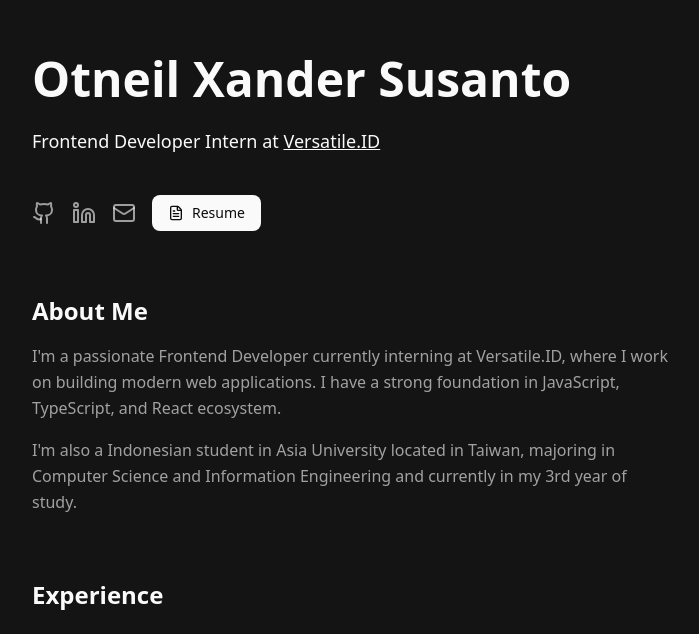
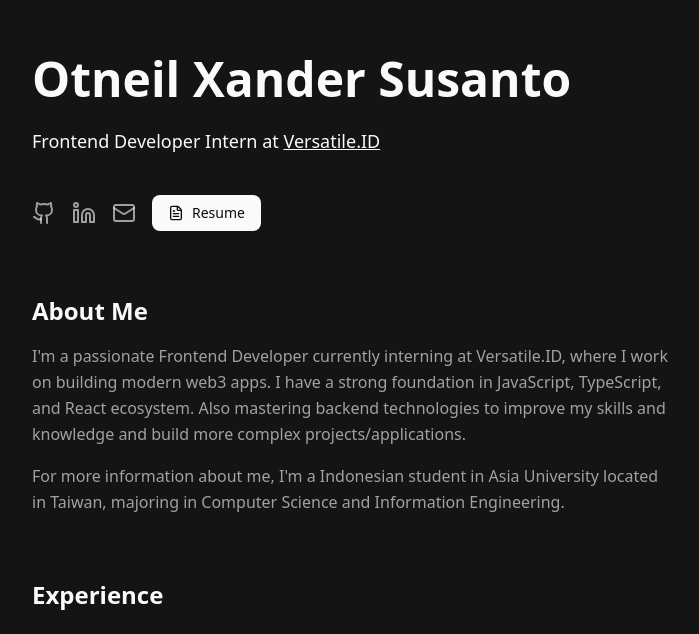
Before and after one commit to nielderto/web-portofolio, a Next.js app: page / in a window 1280 px wide. Shown: the part 113-747 px from the top of the page, without its empty margins (288-987 px from the left). Built offline with nearby package versions, Linux system fonts and the light colour scheme.

Commit message:
minor improvements

```diff
--- a/components/Portofolio.tsx
+++ b/components/Portofolio.tsx
@@ -314,13 +314,13 @@ export default function Portofolio() {
         >
           <p>
             I&apos;m a passionate Frontend Developer currently interning at Versatile.ID,
-            where I work on building modern web applications. I have a strong foundation
-            in JavaScript, TypeScript, and React ecosystem.
+            where I work on building modern web3 apps. I have a strong foundation
+            in JavaScript, TypeScript, and React ecosystem. Also mastering backend technologies to
+            improve my skills and knowledge and build more complex projects/applications.
           </p>
           <p>
-            I&apos;m also a Indonesian student in Asia University located in Taiwan,
-            majoring in Computer Science and Information Engineering and currently in
-            my 3rd year of study.
+            For more information about me, I&apos;m a Indonesian student in Asia University located in Taiwan,
+            majoring in Computer Science and Information Engineering.
           </p>
         </motion.div>
       </motion.section>
@@ -399,7 +399,6 @@ export default function Portofolio() {
           variants={fadeInUp}
           transition={{ duration: 0.5, delay: 0.1 }}
         >
-          <div className="flex flex-col md:flex-row md:items-start md:justify-between gap-4">
           <div className="flex items-start gap-4">
             <div className="flex-shrink-0 w-14 h-14 rounded-lg bg-white flex items-center justify-center p-2">
               <Image
@@ -410,15 +409,13 @@ export default function Portofolio() {
                 className="object-contain"
               />
             </div>
-              <div className="space-y-1">
+            <div className="flex-1 space-y-1">
+              <div className="flex flex-col md:flex-row md:items-center md:justify-between gap-1">
                 <h3 className="text-xl font-semibold">Asia University</h3>
-                <p className="text-muted-foreground">Bachelor of Computer Science and Information Engineering</p>
-                <p className="text-sm text-muted-foreground md:hidden">2023 - 2027</p>
+                <span className="text-sm text-muted-foreground">2023 - 2027</span>
               </div>
+              <p className="text-muted-foreground text-sm">Bachelor of Computer Science and Information Engineering</p>
             </div>
-            <span className="hidden md:block text-sm text-muted-foreground whitespace-nowrap">
-              2023 - 2027
-            </span>
           </div>
         </motion.div>
       </motion.section>
```
Lines whose indentation alone changed are shown as unchanged.
